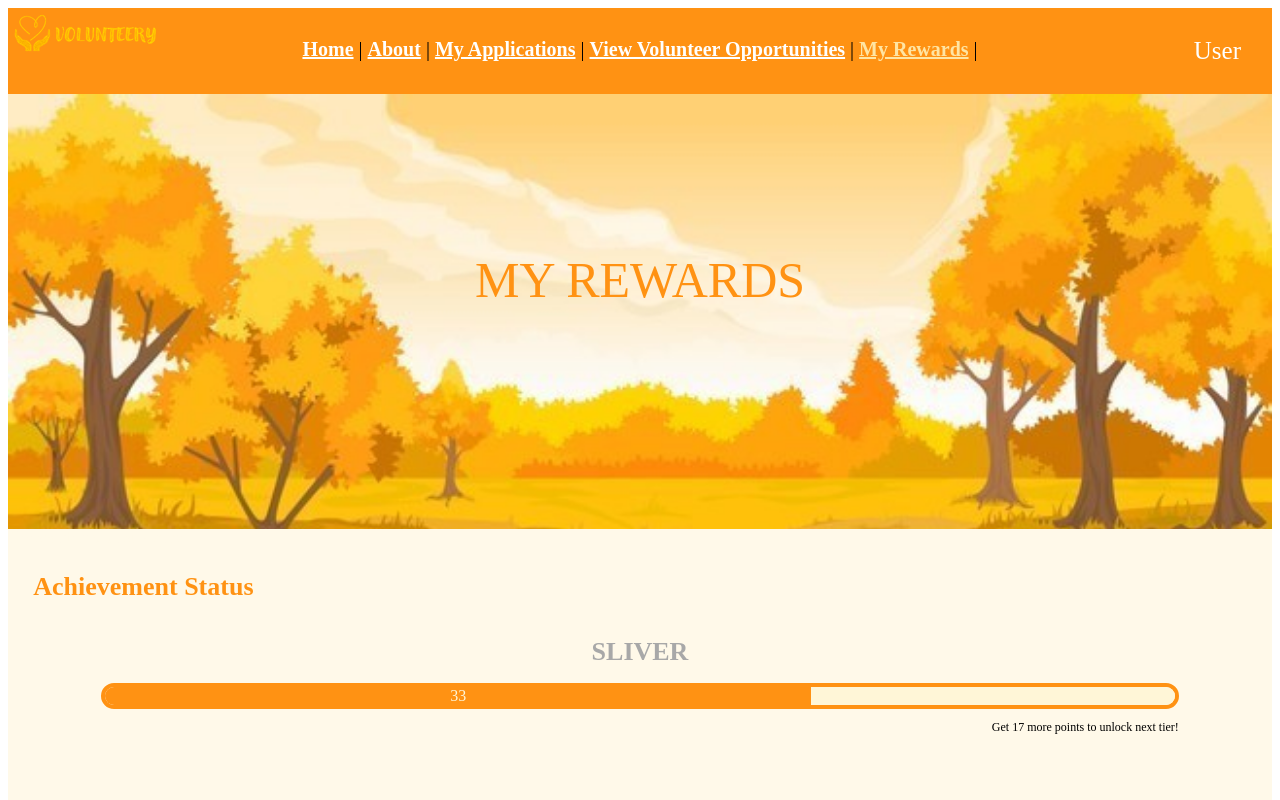
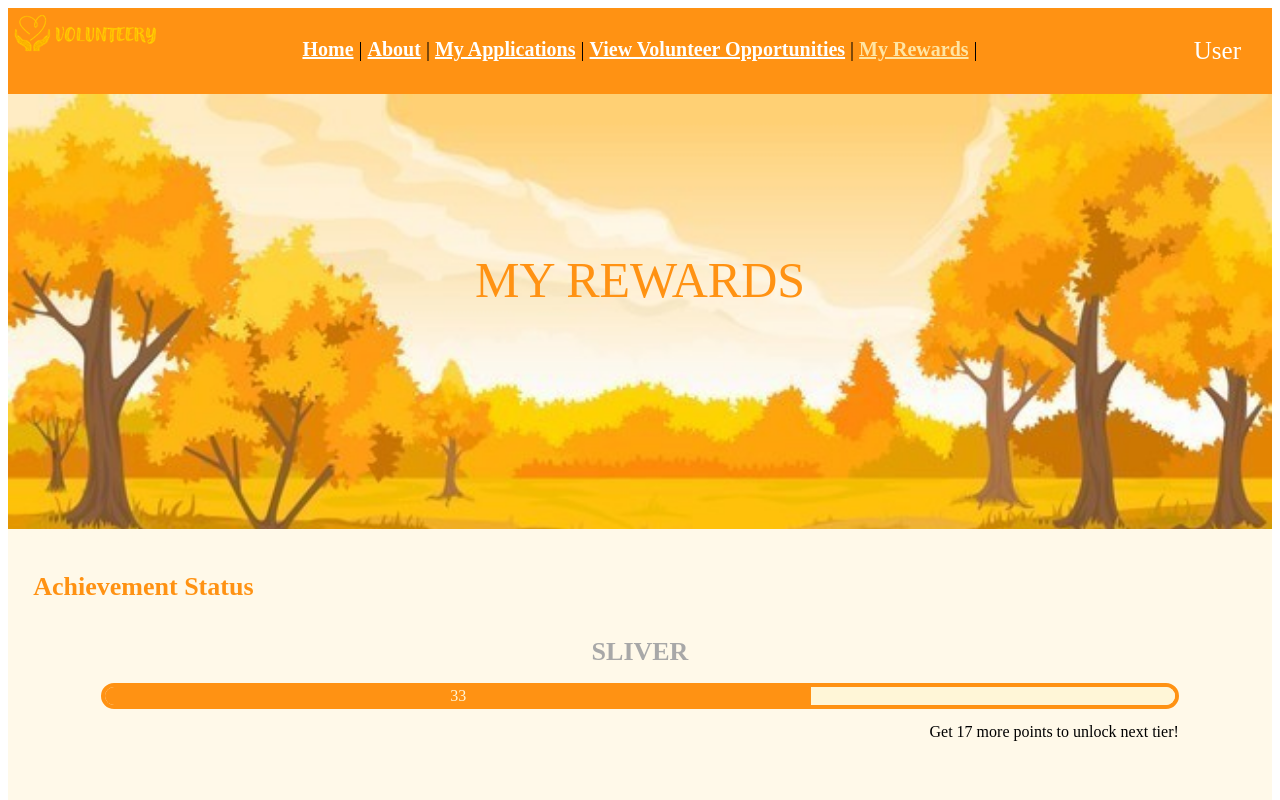
Before and after one commit to Zifengzf/bt3103-final-project-volunteery, a Vue app: page /reward in a window 1280 px wide. Shown: the top 800 px of the page. Built offline with nearby package versions, Linux system fonts and the light colour scheme.

Commit message:
Waiting for login/signup to work so as to pull user data

```diff
--- a/src/components/RewardsPage.vue
+++ b/src/components/RewardsPage.vue
@@ -12,12 +12,12 @@
       <div class="acheivementStatus">Achievement Status</div>
       <br>
       <div class="abouttext, center">
-        <h1 class="rank"> SLIVER </h1>
+        <h1 class="rank"> {{ tier }} </h1>
         <div id="point-meter" class="centeredtext">
-          <div id="achieved" class="centeredtext">33</div>
+          <div id="achieved" class="centeredtext">{{ pointsAttained }}</div>
           <div id="notachieved" class="centeredtext"></div>
         </div>
-        <p id="getPoints"> Get 17 more points to unlock next tier!</p>
+        <p id="getPoints"> Get {{ remainingPoints }} more points to unlock next tier!</p>
       </div>
     </div>
 
@@ -108,7 +108,12 @@
 </template>
 
 <script>
+// import firebaseApp from "@/firebase.js";
+// import { getFirestore } from "firebase/firestore";
+// import { collection , getDocs, query } from "firebase/firestore";
+// import { getAuth } from "firebase/auth";
 
+// const db = getFirestore(firebaseApp);
 
 // var xValues = ["Week 1","Week 2","Week 3","Week 4","Week 5","Week 6","Week 7","Week 8"];
 // var yValues = [7,11,11,16,19,21,25,32];
@@ -116,10 +121,17 @@ export default {
   data() {
     return {
       chartdata: {'01-2021': 7, '02-2021': 11, '03-2021': 11, '04-2021': 16, '05-2021': 19, '06-2021': 21},
+      tier: "SLIVER",
+      pointsAttained: 33,
+      remainingPoints: 17
     }
       // chartdata: null
 
   },
+  mounted() {
+    // const db = getFirestore(firebaseApp);
+    // const auth = getAuth();
+  }
 //    mounted() {
 //      this.renderChart({
 //        labels: xValues,
@@ -253,7 +265,7 @@ export default {
   font-family: Sansation;
   font-style: normal;
   font-weight: normal;
-  font-size: 12px;
+  font-size: 16px;
   line-height: 13px;
   float: right;
   margin-right: 30px;
```
